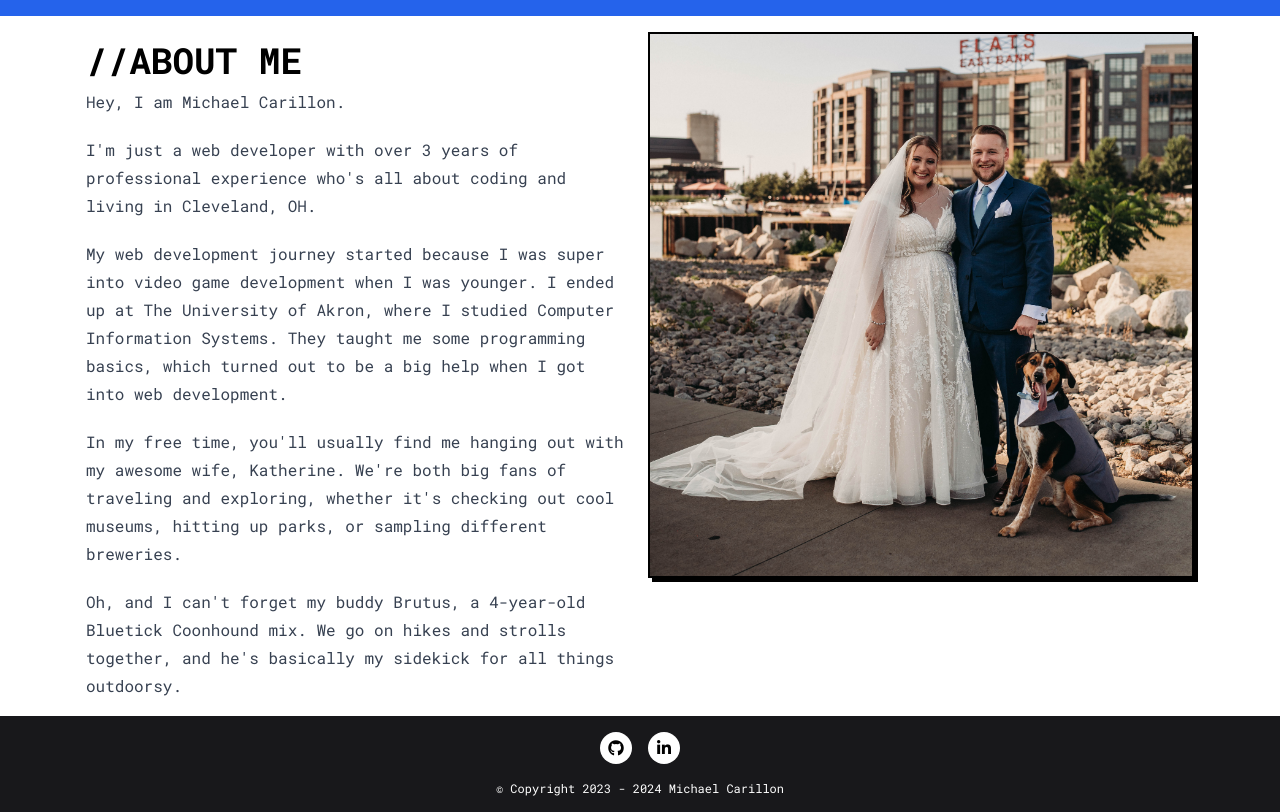
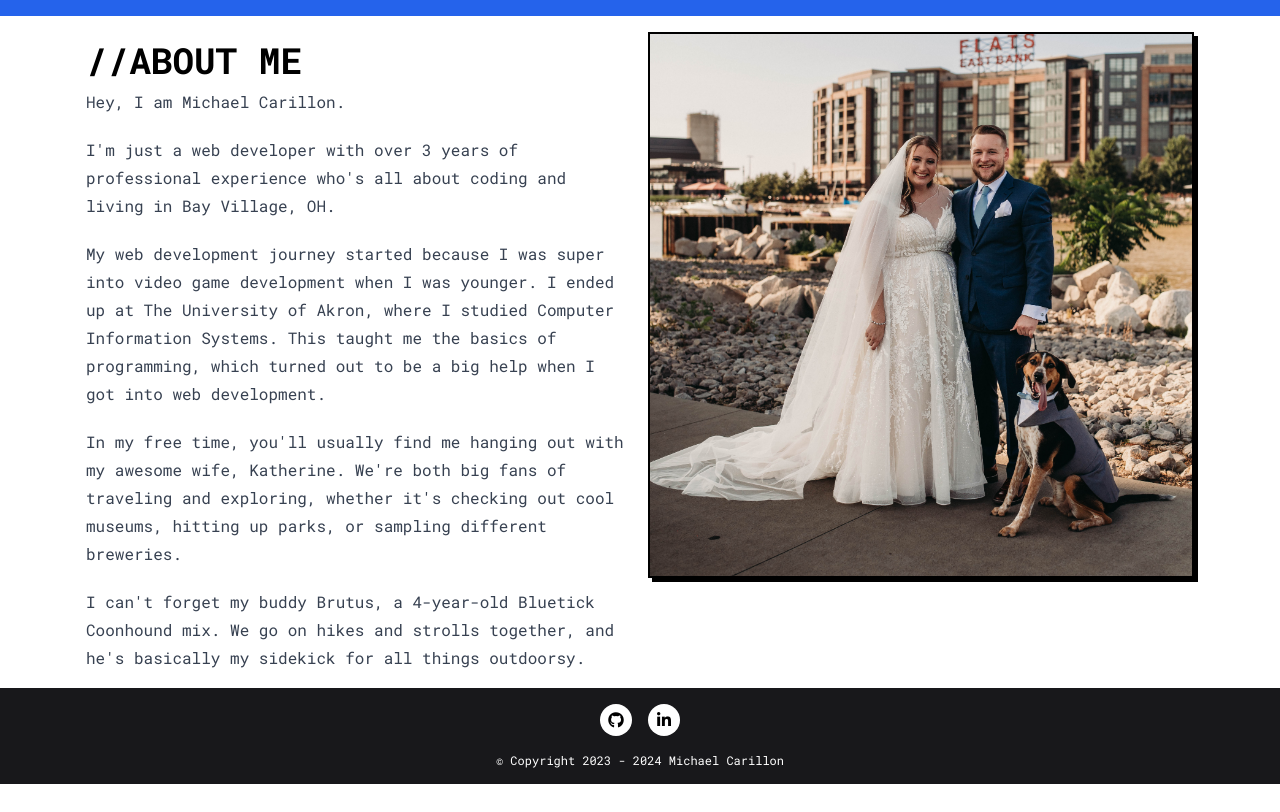
Before and after one commit to mike3497/michael-carillon-portfolio, a Nuxt app: page / in a window 1280 px wide. Shown: the part 660-1472 px from the top of the page. After the commit the page ends 1444 px from the top, so only its background shows below. Built offline with nearby package versions, Linux system fonts and the light colour scheme.

Commit message:
feat: update about me

```diff
--- a/pages/index.vue
+++ b/pages/index.vue
@@ -30,15 +30,15 @@
         <p>Hey, I am Michael Carillon.</p>
         <p>
           I'm just a web developer with over {{ yearsOfExperience }} years of
-          professional experience who's all about coding and living in
-          Cleveland, OH.
+          professional experience who's all about coding and living in Bay
+          Village, OH.
         </p>
         <p>
           My web development journey started because I was super into video game
           development when I was younger. I ended up at The University of Akron,
-          where I studied Computer Information Systems. They taught me some
-          programming basics, which turned out to be a big help when I got into
-          web development.
+          where I studied Computer Information Systems. This taught me the
+          basics of programming, which turned out to be a big help when I got
+          into web development.
         </p>
         <p>
           In my free time, you'll usually find me hanging out with my awesome
@@ -47,9 +47,9 @@
           different breweries.
         </p>
         <p>
-          Oh, and I can't forget my buddy Brutus, a {{ brutusAge }}-year-old
-          Bluetick Coonhound mix. We go on hikes and strolls together, and he's
-          basically my sidekick for all things outdoorsy.
+          I can't forget my buddy Brutus, a {{ brutusAge }}-year-old Bluetick
+          Coonhound mix. We go on hikes and strolls together, and he's basically
+          my sidekick for all things outdoorsy.
         </p>
       </div>
     </div>
```
